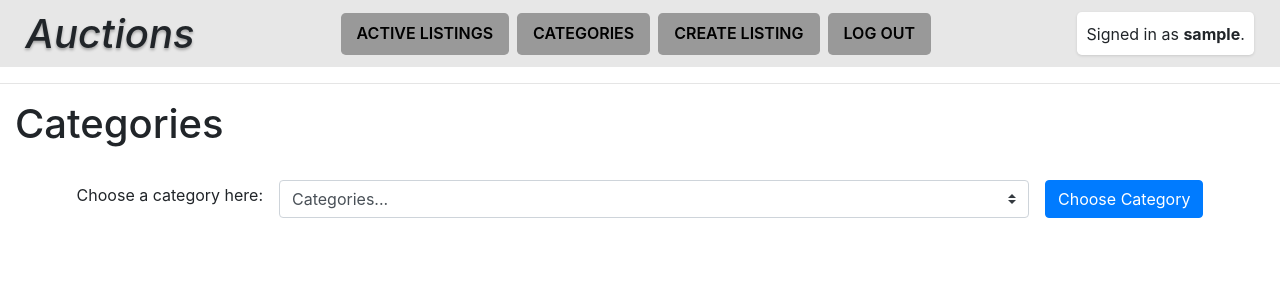
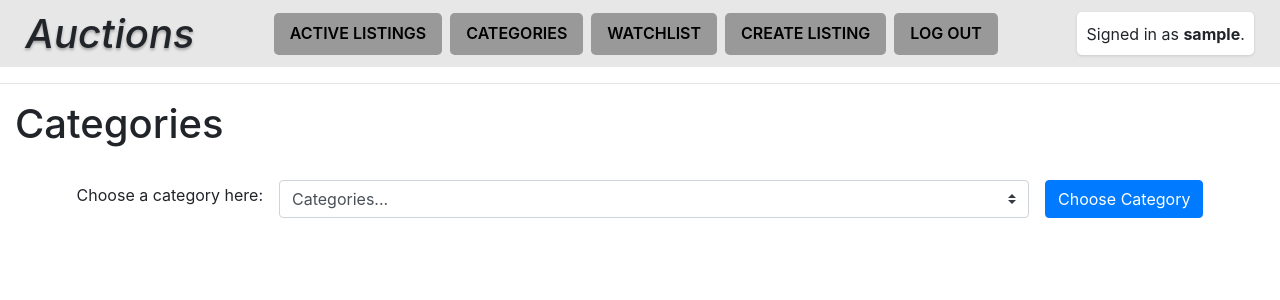
Before and after one commit to Matheus-IT/commerce, a Django app: page /categories/ in a window 1280 px wide. Shown: the top 300 px of the page. Run offline with Django 3.2, Linux system fonts and the light colour scheme; the visitor is signed in with stand-in values (Sample User, id 1); some libraries are stand-ins or nearby versions.

Commit message:
base for watchlistPage

```diff
--- a/auctions/templates/auctions/layout.html
+++ b/auctions/templates/auctions/layout.html
@@ -24,6 +24,9 @@
 				</li>
 
 				{% if user.is_authenticated %}
+					<li class="nav-item">
+						<a class="nav-link" href="{% url 'auctions:watchlistPage' %}">Watchlist</a>
+					</li>
 					<li class="nav-item">
 						<a class="nav-link" href="{% url 'auctions:createListing' %}">Create Listing</a>
 					</li>
--- a/auctions/urls.py
+++ b/auctions/urls.py
@@ -12,5 +12,6 @@ urlpatterns = [
     path('create/', views.createListing, name='createListing'),
     path('close/<int:listingId>', views.closeListing, name='closeListing'),
     path('listings/<int:listingId>', views.ListingPage.as_view(), name='listingPage'),
-    path('categories/', views.categoriesPage, name='categories')
+    path('categories/', views.categoriesPage, name='categories'),
+    path('watchlist/', views.watchlistPage, name='watchlistPage')
 ]
--- a/auctions/views.py
+++ b/auctions/views.py
@@ -217,3 +217,7 @@ def categoriesPage(request):
         'categoryChoices': categoryChoices,
         'filteredAuctionListings': filteredAuctionListings
     })
+
+
+def watchlistPage(request):
+    return render(request, 'auctions/watchlist.html')
```
